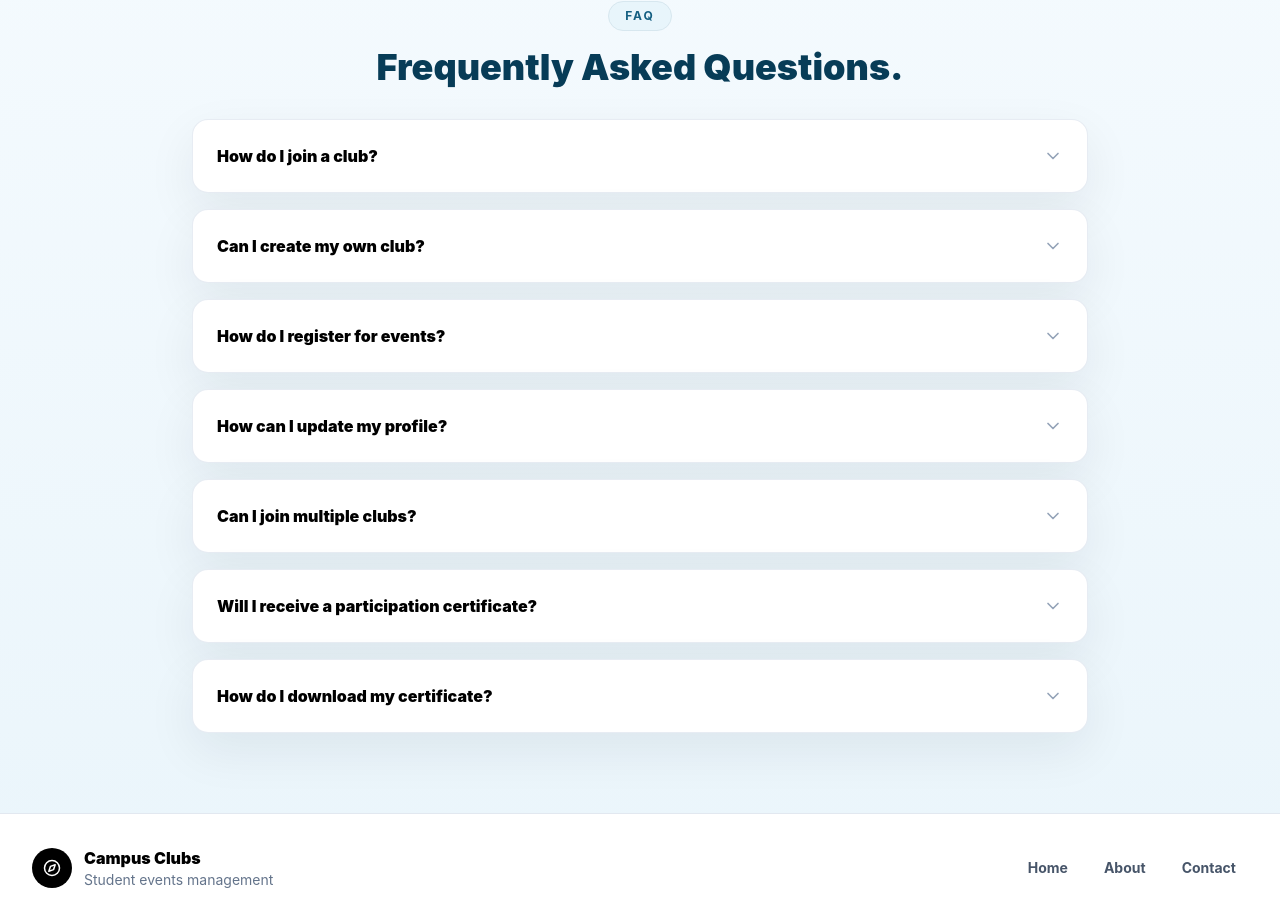
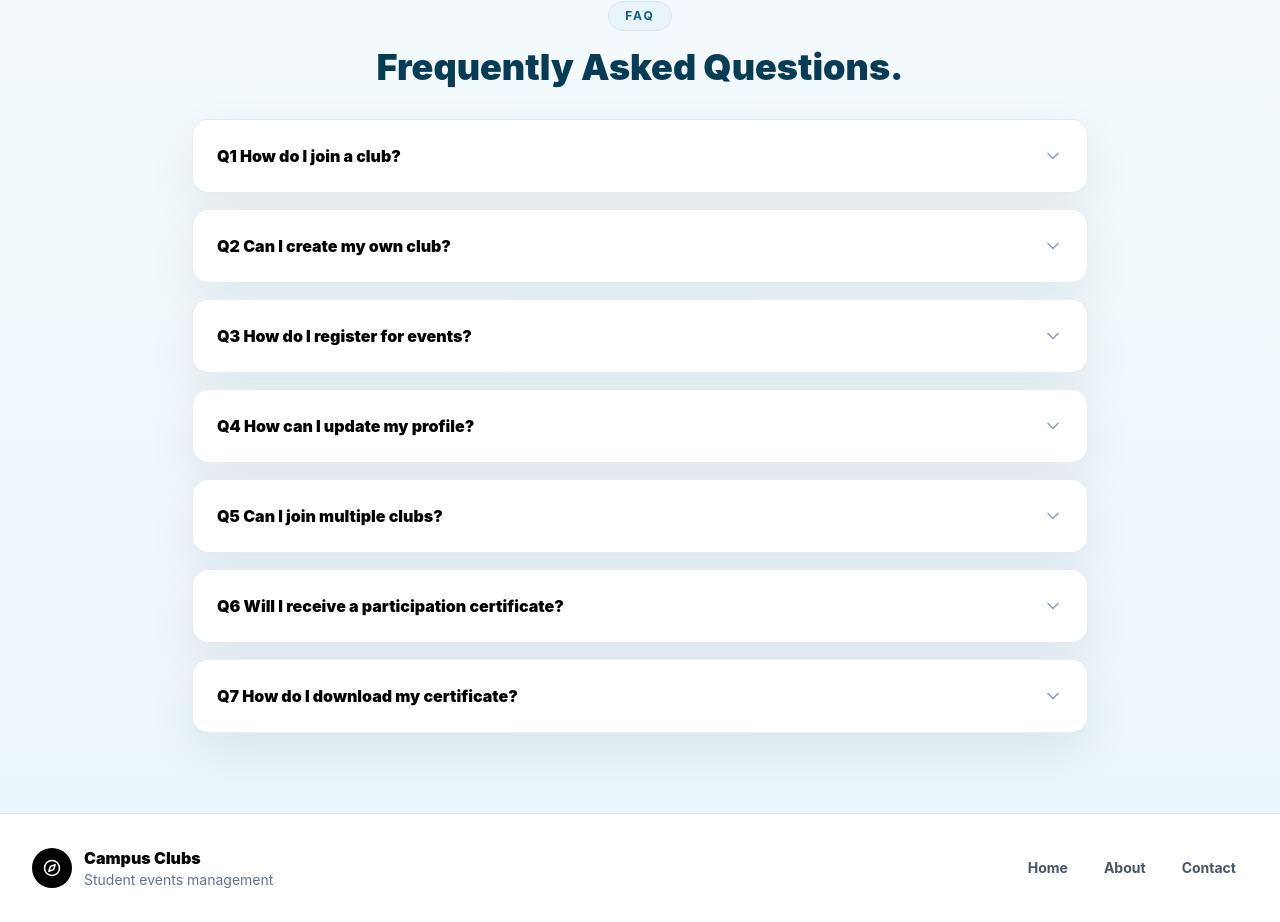
Before and after one commit to nihalhussain555/Campus_Clubs_Events_Management, a React (Vite) app in the folder frontend/: page /contact in a window 1280 px wide. Shown: the part 1609-2531 px from the top of the page. Built offline with nearby package versions, Linux system fonts and the light colour scheme; no server answers.

Commit message:
Questions

```diff
--- a/frontend/src/pages/Contact.jsx
+++ b/frontend/src/pages/Contact.jsx
@@ -43,13 +43,13 @@ const Contact = () => {
   ];
 
   const faqs = [
-    ['How do I join a club?', 'Log in, open Clubs, and select Join on any club that matches your interests.'],
-    ['Can I create my own club?', 'Admins can create clubs from the admin tools. Contact campus staff to request admin access.'],
-    ['How do I register for events?', 'Open Events, choose an event, and complete the registration confirmation.'],
-    ['How can I update my profile?', 'Use the Profile page to edit your visible account information.'],
-    ['Can I join multiple clubs?','Yes, you can join multiple clubs unless your organization has specific restrictions.'],
-    ['Will I receive a participation certificate?','Certificates are issued for eligible events after attendance is verified.'],
-    ['How do I download my certificate?','You can download certificates from the My Certificates section once they become available.']
+    ['Q1 How do I join a club?', 'Log in, open Clubs, and select Join on any club that matches your interests.'],
+    ['Q2 Can I create my own club?', 'Admins can create clubs from the admin tools. Contact campus staff to request admin access.'],
+    ['Q3 How do I register for events?', 'Open Events, choose an event, and complete the registration confirmation.'],
+    ['Q4 How can I update my profile?', 'Use the Profile page to edit your visible account information.'],
+    ['Q5 Can I join multiple clubs?','Yes, you can join multiple clubs unless your organization has specific restrictions.'],
+    ['Q6 Will I receive a participation certificate?','Certificates are issued for eligible events after attendance is verified.'],
+    ['Q7 How do I download my certificate?','You can download certificates from the My Certificates section once they become available.']
   ];
 
   return (
```
